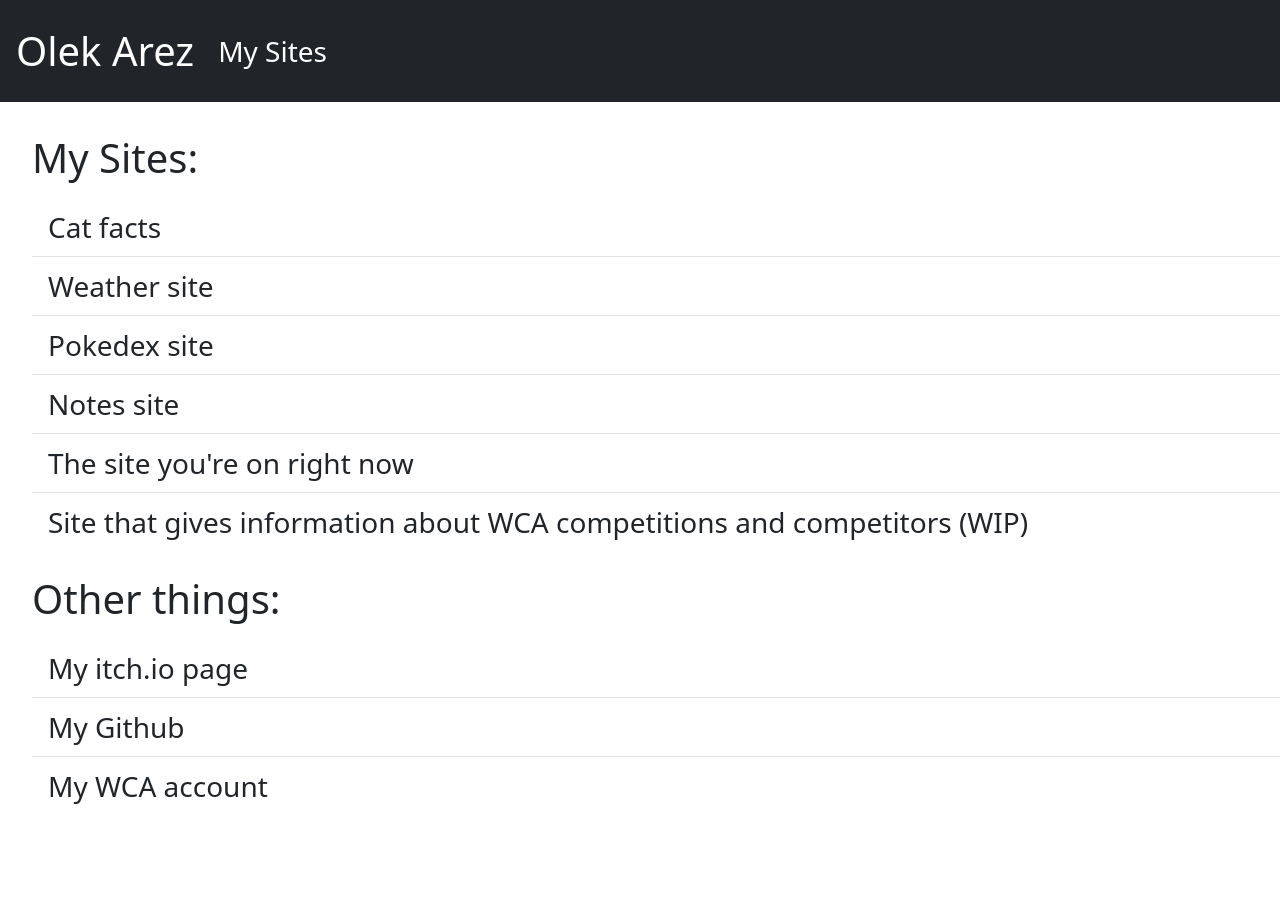
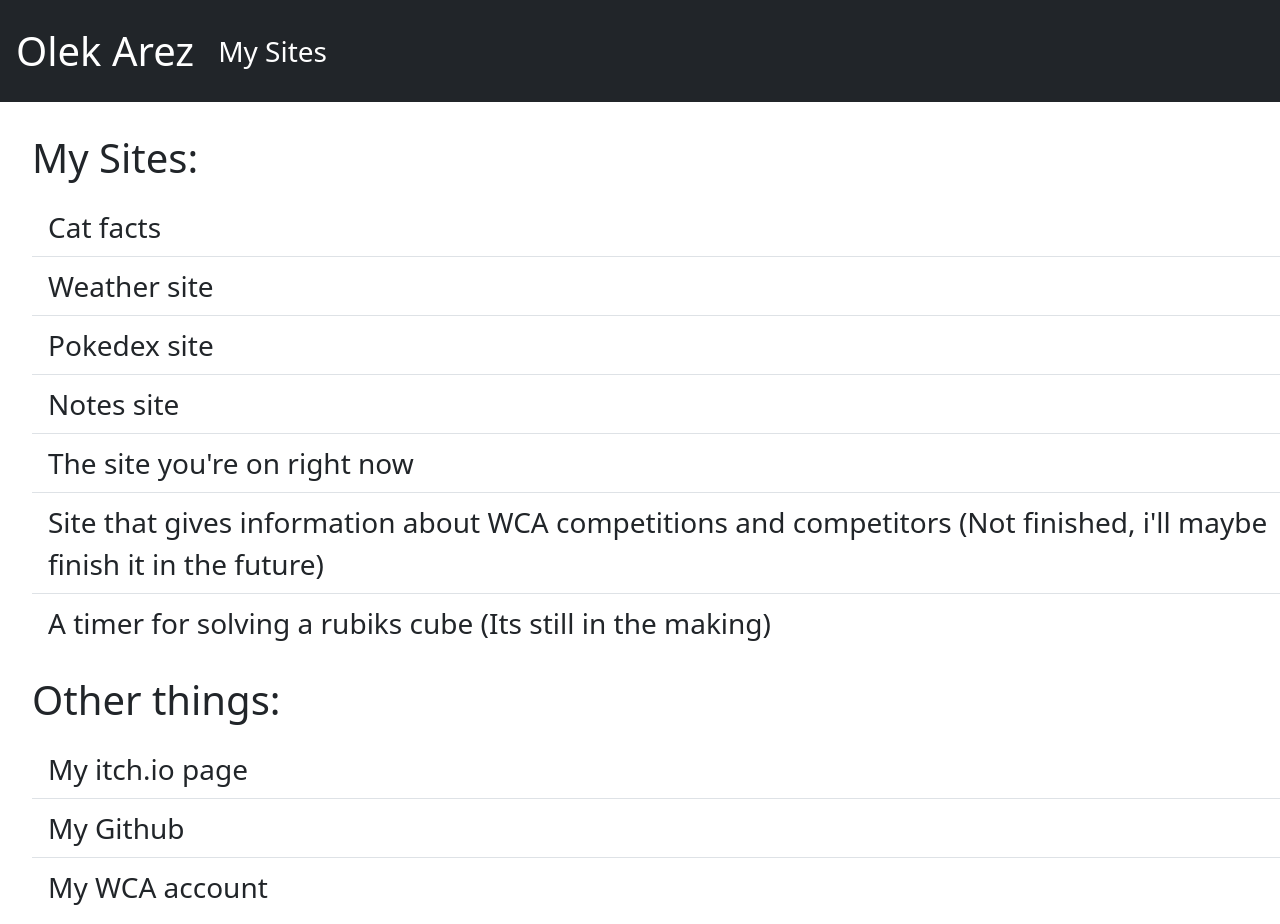
Before and after one commit to Sosna123/my-sites-page, a Vue app: page /#/sites in a window 1280 px wide. Shown: the top 924 px of the page. Before the commit the page ends 823 px from the top, so only its background shows below. Built offline with nearby package versions, Linux system fonts and the light colour scheme.

Commit message:
added cstimer remake and changed the text of wcainfosite that im not making it anymore

```diff
--- a/src/views/Sites.vue
+++ b/src/views/Sites.vue
@@ -27,7 +27,8 @@ export default{
             {link: "https://sosna-pokedex.netlify.app/", text: "Pokedex site"},
             {link: "https://notatki-db.netlify.app/#/", text: "Notes site"},
             {link: "https://sosna-home-page.netlify.app/#/", text: "The site you're on right now"},
-            {link: "https://wca-info.netlify.app/#/", text: "Site that gives information about WCA competitions and competitors (WIP)"},
+            {link: "https://wca-info.netlify.app/#/", text: "Site that gives information about WCA competitions and competitors (Not finished, i'll maybe finish it in the future)"},
+            {link: "https://speedcubing-timer.netlify.app/#/", text: "A timer for solving a rubiks cube (Its still in the making)"},
         ]
 
         const otherLinks = [
```
